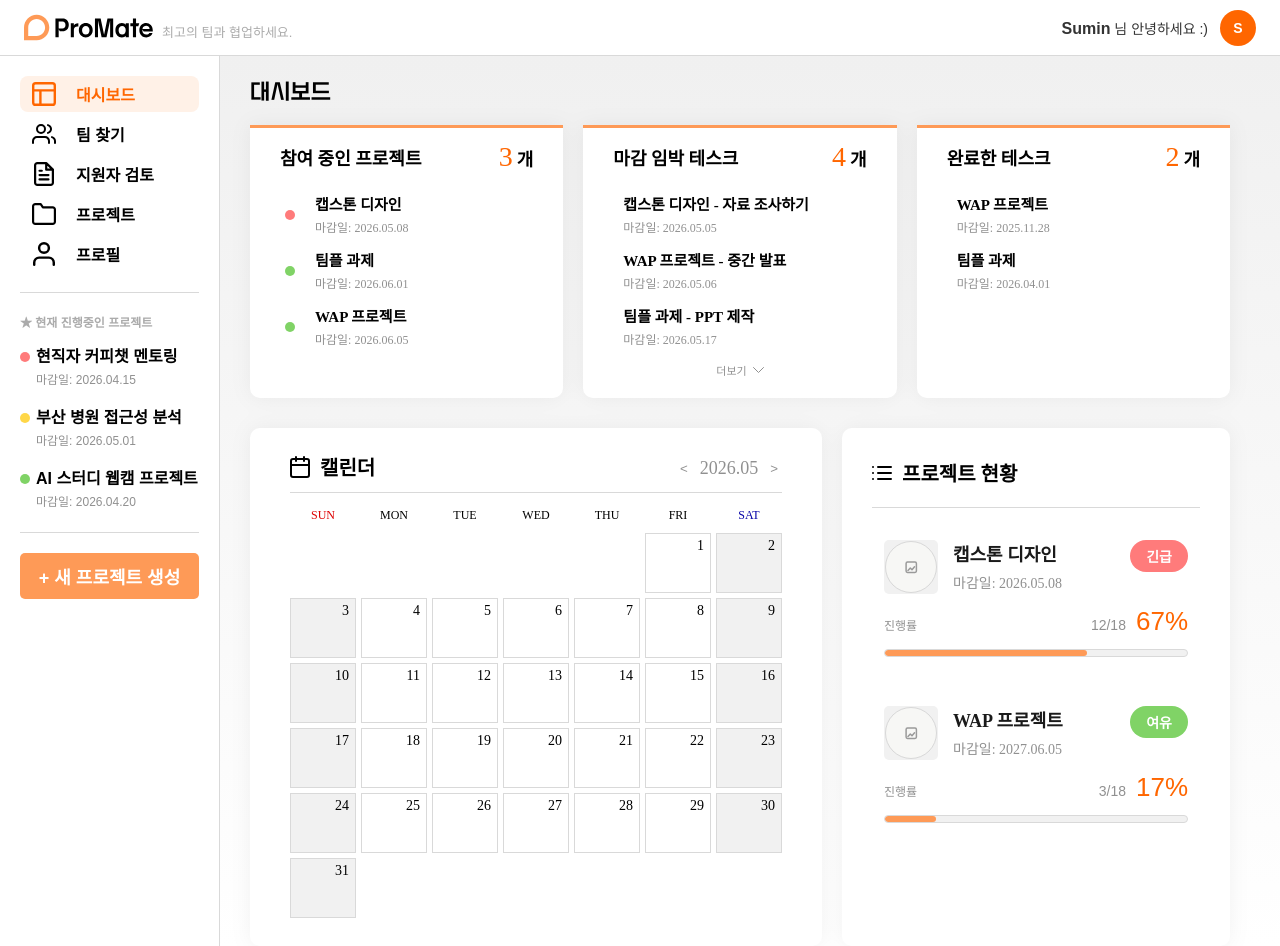
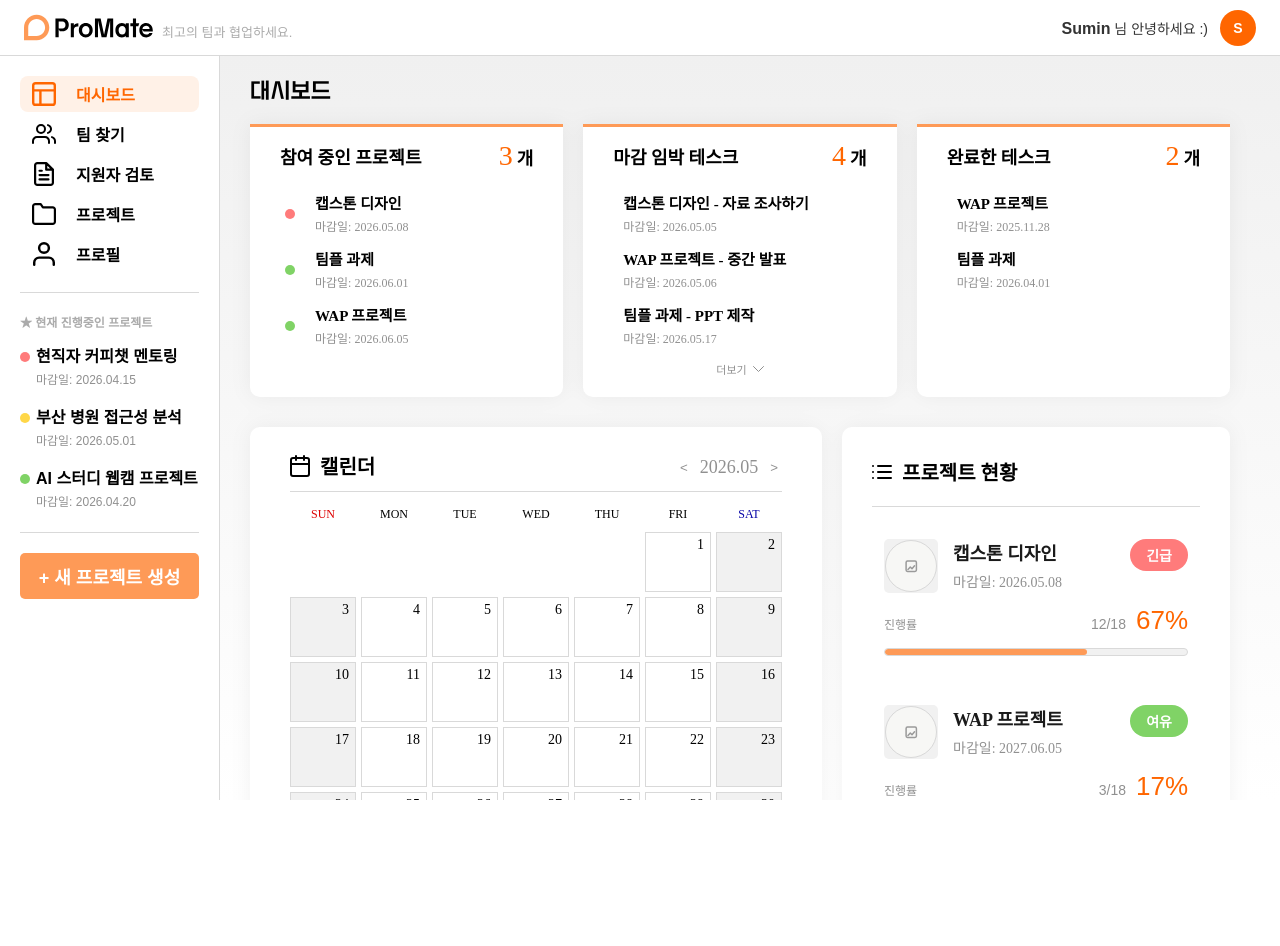
Before and after one commit to pknu-wap/promate, a React (Vite) app in the folder FE/: page / in a window 1280 px wide. After the commit the page ends 800 px from the top, so only its background shows below. Built offline with nearby package versions, Linux system fonts and the light colour scheme; no server answers.

Commit message:
style: 불필요한 스크롤 제거

```diff
--- a/FE/src/pages/DashboardPage/DashboardPage.css
+++ b/FE/src/pages/DashboardPage/DashboardPage.css
@@ -2,12 +2,10 @@
   display: flex;
   flex-direction: column;
   width: 100%;
-  height: 100%;
+  height: calc(100vh - 56px);
   background: linear-gradient(180deg, #F0F0F0 0%, #FFFFFF 100%);
   overflow-y: auto;
-  padding-left: 30px;
-  padding-top: 20px;
-  padding-right: 50px;
+  padding: 19px 50px 0 30px;
   box-sizing: border-box;
 }
 
```
